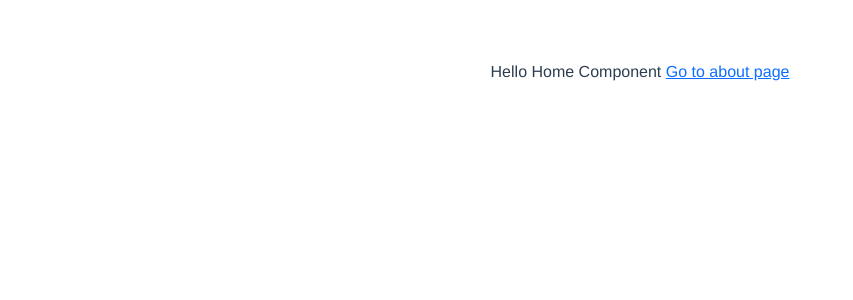
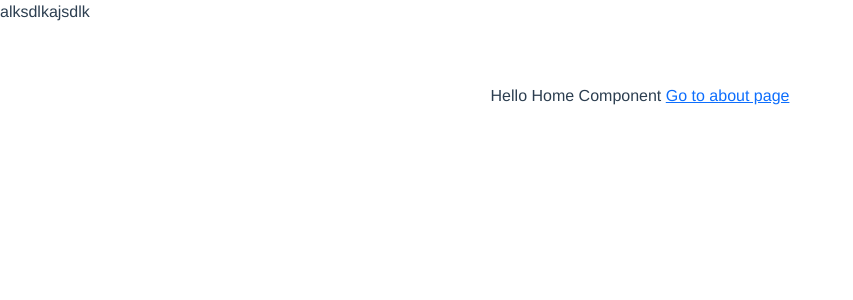
Before and after one commit to RafaelButler/Shop-Vuejs, a Vue app: page / in a window 1280 px wide. Shown: the top 300 px of the page, without its empty margins (0-853 px from the left). Built offline with nearby package versions, Linux system fonts and the light colour scheme.

Commit message:
color pallet

```diff
--- a/src/App.vue
+++ b/src/App.vue
@@ -1,11 +1,13 @@
 <script setup lang="ts">
-import './styles/global.css';
+import "./styles/global.css";
+import Header from "./components/Header.vue";
 </script>
 
 <template>
-  <router-view></router-view>
+  <Header />
+  <div class="main">
+    <router-view></router-view>
+  </div>
 </template>
 
-<style>
-
-</style>
+<style></style>
--- /dev/null
+++ b/src/components/Header.vue
@@ -0,0 +1,3 @@
+<template>
+  <div>alksdlkajsdlk</div>
+</template>
--- a/src/styles/global.css
+++ b/src/styles/global.css
@@ -1,12 +1,24 @@
+:root {
+  --color-primary: ##e3f6f5;
+  --color-secondary: ##bae8e8;
+  --color-third: ##34a3a3;
+  --color-four: ##fafafa;
+}
+
 #app {
   font-family: Avenir, Helvetica, Arial, sans-serif;
   -webkit-font-smoothing: antialiased;
   -moz-osx-font-smoothing: grayscale;
+  color: #2c3e50;
+  background: var(--color-primary);
+}
+
+.main {
   text-align: center;
-  color: #2c3e50;
   margin-top: 60px;
 }
 
 html {
   height: 100%;
+  background: var(--color-primary);
 }
```
